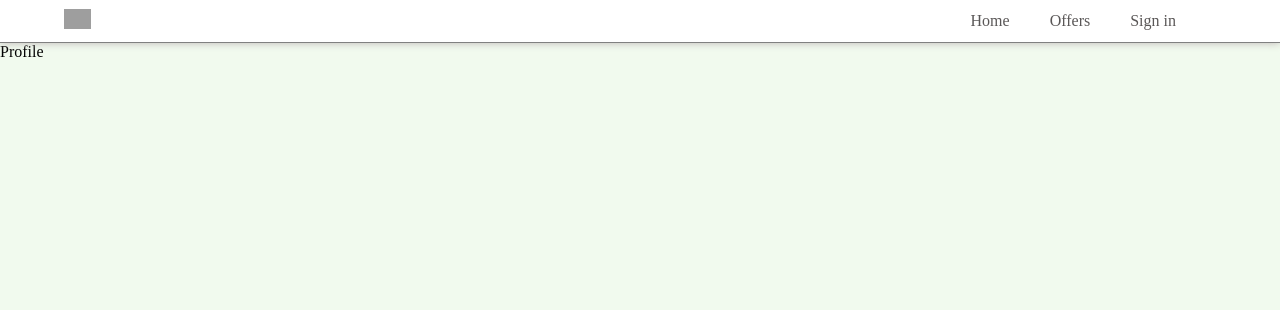
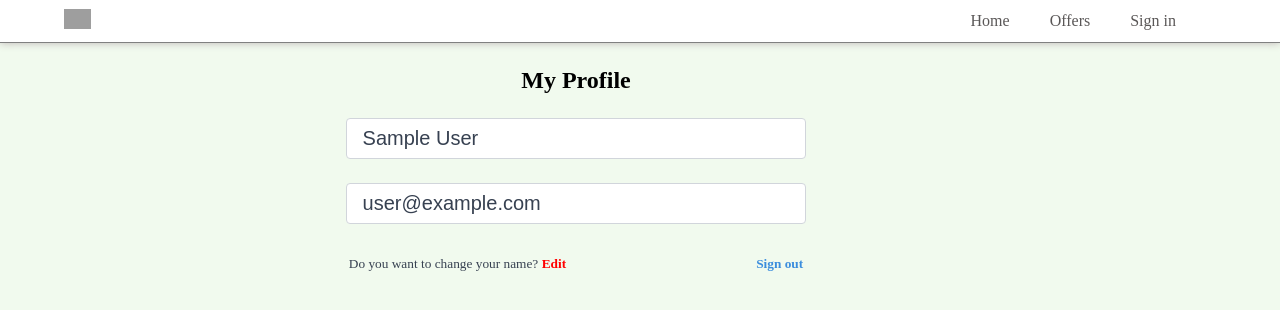
Before and after one commit to MicahBala/realtor-clone-with-react, a React (Vite) app: page /profile in a window 1280 px wide. Shown: the top 310 px of the page. Built offline with nearby package versions, Linux system fonts and the light colour scheme; no server answers; sample sign-in values are in the browser's storage; grey boxes are pictures that could not be loaded.

Commit message:
create private route and custom hook for protecting profile page and add sign out functionality

```diff
--- a/src/App.jsx
+++ b/src/App.jsx
@@ -6,6 +6,7 @@ import SignUp from './pages/SignUp'
 import ForgotPassword from './pages/ForgotPassword'
 import Offers from './pages/Offers'
 import Header from './components/Header'
+import PrivateRoute from './components/PrivateRoute'
 
 function App() {
   return (
@@ -13,7 +14,9 @@ function App() {
       <Header />
       <Routes>
         <Route path='/' element={<Home />} />
-        <Route path='/profile' element={<Profile />} />
+        <Route path='/profile' element={<PrivateRoute />}>
+          <Route path='/profile' element={<Profile />} />
+        </Route>
         <Route path='/sign-in' element={<SignIn />} />
         <Route path='/sign-up' element={<SignUp />} />
         <Route path='/forgot-password' element={<ForgotPassword />} />
--- /dev/null
+++ b/src/components/PrivateRoute.jsx
@@ -0,0 +1,14 @@
+import React from 'react'
+import { Navigate, Outlet } from 'react-router'
+import useAuthStatus from '../hooks/useAuthStatus'
+
+const PrivateRoute = () => {
+  const { loggedIn, checkingStatus } = useAuthStatus()
+
+  if (checkingStatus) {
+    return <h3>Loading...</h3>
+  }
+  return loggedIn ? <Outlet /> : <Navigate to='/sign-in' />
+}
+
+export default PrivateRoute
--- /dev/null
+++ b/src/hooks/useAuthStatus.jsx
@@ -0,0 +1,21 @@
+import { onAuthStateChanged } from 'firebase/auth'
+import React, { useEffect, useState } from 'react'
+import { auth } from '../firebase'
+
+const useAuthStatus = () => {
+  const [loggedIn, setLoggedIn] = useState(false)
+  const [checkingStatus, setCheckingStatus] = useState(true)
+
+  useEffect(() => {
+    onAuthStateChanged(auth, (user) => {
+      if (user) {
+        setLoggedIn(true)
+      }
+
+      setCheckingStatus(false)
+    })
+  }, [])
+  return { loggedIn, checkingStatus }
+}
+
+export default useAuthStatus
--- a/src/pages/Profile.jsx
+++ b/src/pages/Profile.jsx
@@ -1,7 +1,138 @@
-import React from 'react'
+import React, { useState } from 'react'
+import styled from 'styled-components'
+import { medium, small } from '../responsive'
+import { Link, useNavigate } from 'react-router-dom'
+import { auth } from '../firebase'
+import { toast } from 'react-toastify'
+
+const Section = styled.section`
+  max-width: 72rem;
+  display: flex;
+  justify-content: center;
+  align-items: center;
+  flex-direction: column;
+`
+
+const Title = styled.h1`
+  font-size: 1.5rem;
+  text-align: center;
+  margin-top: 1.5rem;
+  font-weight: 700;
+`
+
+const FormWrapper = styled.div`
+  width: 40%;
+  margin: 0 auto;
+
+  ${small({
+    width: '100%',
+    padding: '1.25rem',
+  })};
+
+  ${medium({
+    width: '90%',
+  })};
+`
+
+const Form = styled.form``
+
+const Input = styled.input`
+  width: 100%;
+  padding: 0.5rem 1rem;
+  font-size: 1.25rem;
+  border-radius: 0.25rem;
+  border: solid 1px rgb(209, 213, 219);
+  color: rgb(55, 65, 81);
+  background-color: #fff;
+  transition: 0.25s ease-in-out;
+  margin-bottom: 1.5rem;
+
+  &:first-child {
+    margin-top: 1.5rem;
+  }
+`
+
+const AuthWrapper = styled.div`
+  display: flex;
+  justify-content: space-between;
+  flex-wrap: wrap;
+  align-items: center;
+  padding: 0.5rem 0;
+  margin-bottom: 1.5rem;
+
+  ${small({
+    fontSize: '0.875rem',
+  })}
+
+  ${medium({
+    fontSize: '1.25rem',
+  })}
+`
+
+const TextSmall = styled.small`
+  color: rgb(55, 65, 81);
+  padding: 0 0.2rem;
+`
+
+const Span = styled.span``
 
 const Profile = () => {
-  return <div>Profile</div>
+  const navigate = useNavigate()
+  const [formData, setFormData] = useState({
+    name: auth.currentUser.displayName,
+    email: auth.currentUser.email,
+  })
+
+  const { name, email } = formData
+
+  const handleSignOut = () => {
+    auth.signOut()
+    navigate('/')
+    toast.info('Sign out successful!')
+  }
+  return (
+    <>
+      <Section>
+        <Title>My Profile</Title>
+        <FormWrapper>
+          <Form>
+            <Input type='text' name='name' value={name} disabled />
+            <Input type='email' name='email' value={email} disabled />
+          </Form>
+
+          <AuthWrapper>
+            <TextSmall>
+              Do you want to change your name?{' '}
+              <Span
+                to='/sign-up'
+                style={{
+                  color: 'red',
+                  fontWeight: '600',
+                  cursor: 'pointer',
+                  textDecoration: 'none',
+                }}
+              >
+                Edit
+              </Span>
+            </TextSmall>
+            <TextSmall>
+              <Span
+                style={{
+                  color: '#3B8DDD',
+                  fontWeight: '600',
+                  cursor: 'pointer',
+                  textDecoration: 'none',
+                }}
+                onClick={handleSignOut}
+              >
+                Sign out
+              </Span>
+            </TextSmall>
+          </AuthWrapper>
+        </FormWrapper>
+      </Section>
+    </>
+  )
 }
 
 export default Profile
```
